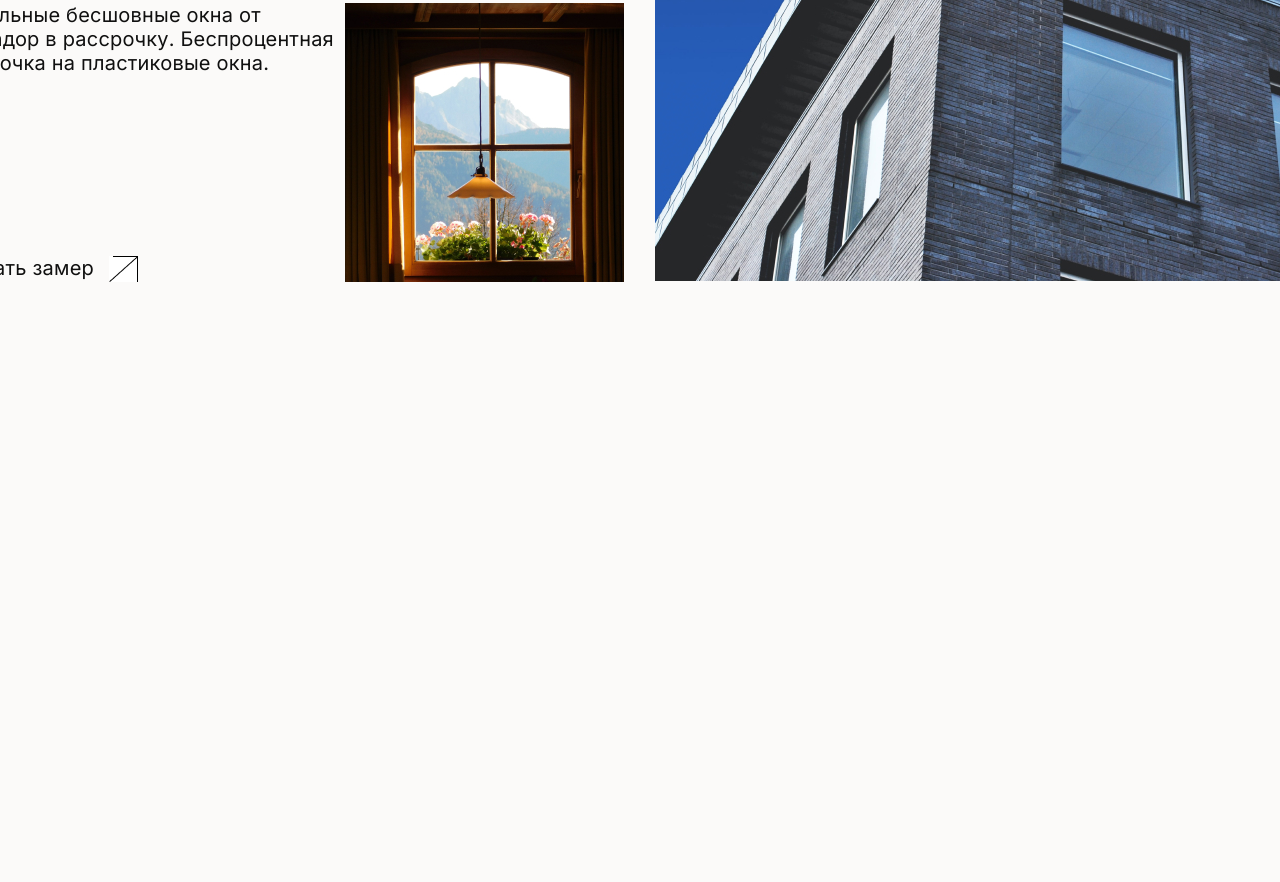
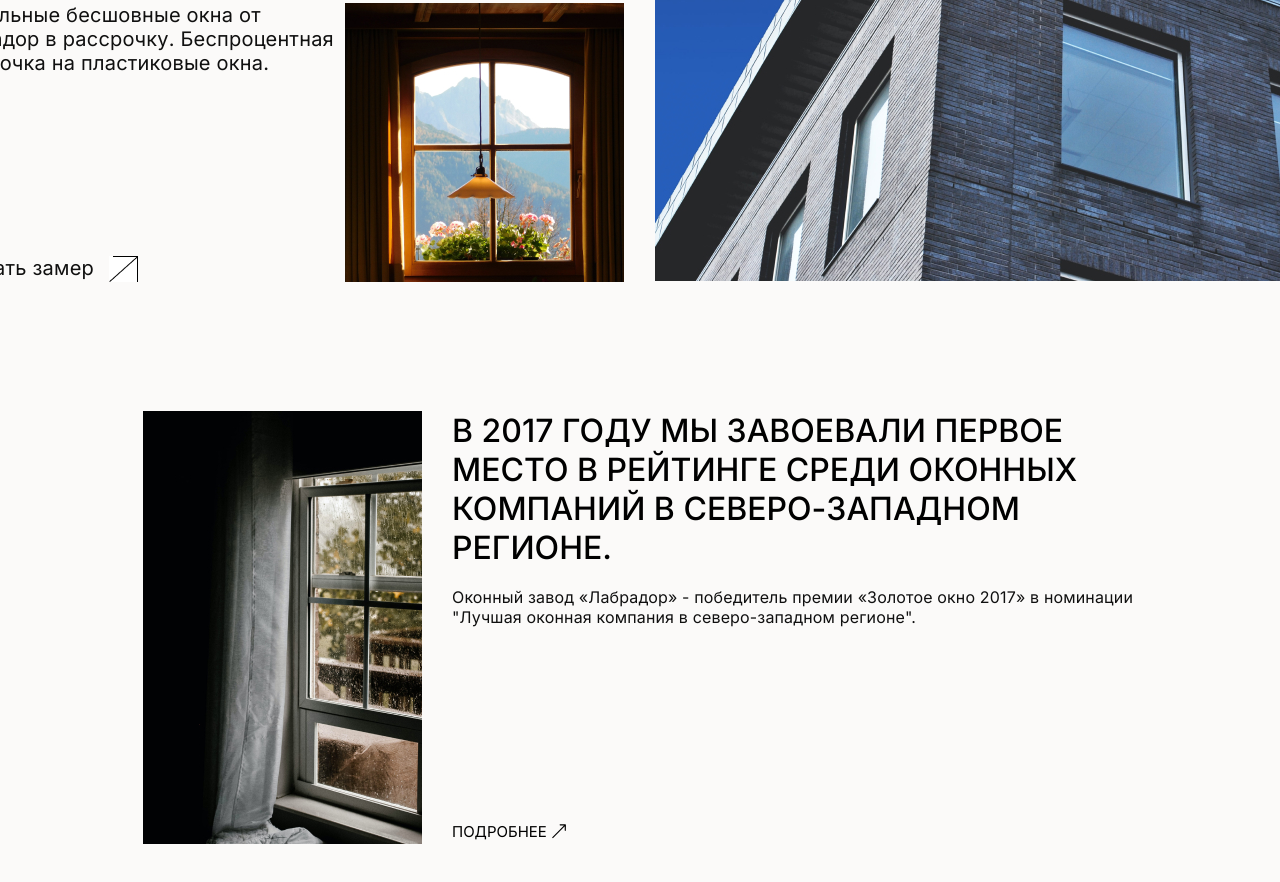
Before and after one commit to MYuriy1970/website, a plain HTML site: page index.html in a window 1280 px wide. Shown: the part 650-1532 px from the top of the page. Drawn offline with Linux system fonts and the light colour scheme.

Commit message:
edit section 09,10,2023

```diff
--- a/css/main.css
+++ b/css/main.css
@@ -1,4 +1,5 @@
 @import "./header.css";
+@import "./section.css";
 
 body {
   display: flex;
@@ -12,7 +13,7 @@ body {
   display: flex;
   flex-direction: column;
   align-items: center;
-  background-color:#fbfaf9;
+  background-color: #fbfaf9;
 }
 
 .container {
@@ -21,3 +22,8 @@ body {
   margin-left: 100px;
   margin-right: 100px;
 }
+
+.about {
+  flex-direction: column;
+  align-items: center;
+}
--- /dev/null
+++ b/css/section.css
@@ -0,0 +1,66 @@
+.second_screen {
+  width: 994px;
+  height: 433px;
+  display: flex;
+  margin: 127px 303px;
+}
+
+.second_screen img {
+  margin-right: 30px;
+}
+
+.second_screen-text1 {
+  color: #000;
+  font-family: Inter;
+  font-size: 32px;
+  font-style: normal;
+  font-weight: 500;
+  line-height: normal;
+  text-transform: uppercase;
+  margin-bottom: 20px;
+}
+
+.second_screen-text2 {
+  color: var(--Light-black, #101010);
+  font-family: Inter;
+  font-size: 16px;
+  font-style: normal;
+  font-weight: 400;
+  line-height: normal;
+  letter-spacing: 0.16px;
+  margin-bottom: 195px;
+}
+
+.second_screen-text3{
+	position: relative;
+}
+
+.second_screen-text3  a{
+  display: flex;
+  color: #000;
+  font-family: Inter;
+  font-size: 15px;
+  font-style: normal;
+  font-weight: 400;
+  line-height: normal;
+  text-transform: uppercase;
+}
+#text3{
+  margin-right: 5px;
+}
+
+.second_screen-text3 a {
+  text-decoration: none;
+}
+
+.second_screen-text3 img {
+  width: 15.578px;
+}
+
+.second_screen-text3 a:hover {
+  color: blue;
+}
+
+.second_screen-text3 a:active {
+  top: 2px;
+}
--- a/index.html
+++ b/index.html
@@ -43,9 +43,9 @@
                 <div class="item_4-top">Уникальные бесшовные окна от Лабрадор в рассрочку. Беспроцентная рассрочка на пластиковые окна.</div>
                 <div class="item_4-bottom">
                   <a href="#">
-							<p>заказать замер</p>
-                  <img src="./img/Group 6.jpg" alt="Group 6" />
-						</a>
+                    <p>заказать замер</p>
+                    <img src="./img/Group 6.jpg" alt="Group 6" />
+                  </a>
                 </div>
               </div>
               <div class="header_item_5">
@@ -60,7 +60,19 @@
         </div>
       </header>
       <section id="about" class="about">
-        <div class="container"></div>
+        <div class="second_screen">
+          <img src="./img/img6.jpg" alt="danielle-dolson" />
+          <div class="second_screen-text">
+            <p class="second_screen-text1">В 2017 ГОДУ МЫ ЗАВОЕВАЛИ ПЕРВОЕ МЕСТО В РЕЙТИНГЕ СРЕДИ ОКОННЫХ КОМПАНИЙ В СЕВЕРО-ЗАПАДНОМ РЕГИОНЕ.</p>
+            <p class="second_screen-text2">Оконный завод «Лабрадор» - победитель премии «Золотое окно 2017» в номинации "Лучшая оконная компания в северо-западном регионе".</p>
+            <div class="second_screen-text3">
+              <a href="#">
+                <p id="text3">подробнее</p>
+					 <img src="./img/Arrow 50.svg" alt="arrow" />
+					</a>
+            </div>
+          </div>
+        </div>
         <div class="container"></div>
         <div class="container"></div>
         <div class="container"></div>
```
Also changed, not shown: img/Arrow 50.svg (added).
